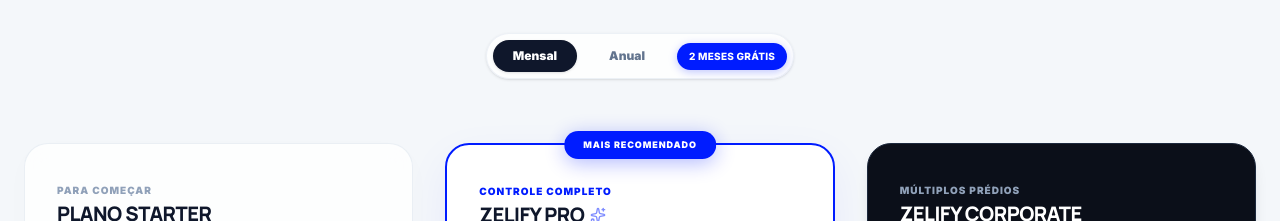
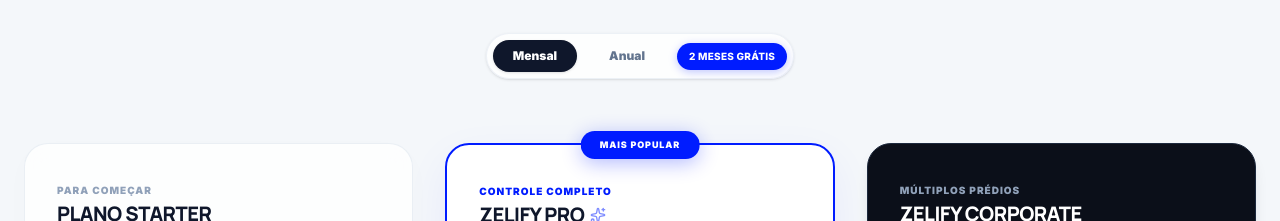
Before and after one commit to Leonardo-Tobias/Zelify-LP, a React (Vite) app: page / in a window 1280 px wide. Shown: the part 6380-6601 px from the top of the page. Built offline with nearby package versions, Linux system fonts and the light colour scheme.

Commit message:
fix(pricing): renomear badge de Mais Recomendado para Mais Popular

```diff
--- a/src/App.tsx
+++ b/src/App.tsx
@@ -1064,10 +1064,10 @@ export default function App() {
               </div>
             </div>
 
-            {/* PLANO PRO (MAIS RECOMENDADO) */}
+            {/* PLANO PRO (MAIS POPULAR) */}
             <div className="bg-white border-2 border-[#001CFF] rounded-3xl p-8 flex flex-col justify-between shadow-[0_15px_45px_rgba(0,28,255,0.06)] hover:shadow-[0_25px_60px_rgba(0,28,255,0.12)] hover:-translate-y-2.5 transition-all duration-500 relative group">
               <div className="absolute -top-3.5 left-1/2 -translate-x-1/2 bg-[#001CFF] text-white border border-[#001CFF]/10 px-4.5 py-1.5 rounded-full text-[9px] font-black uppercase tracking-widest shadow-[0_4px_20px_rgba(0,28,255,0.3)] select-none">
-                Mais Recomendado
+                Mais Popular
               </div>
 
               <div className="space-y-6">
```
